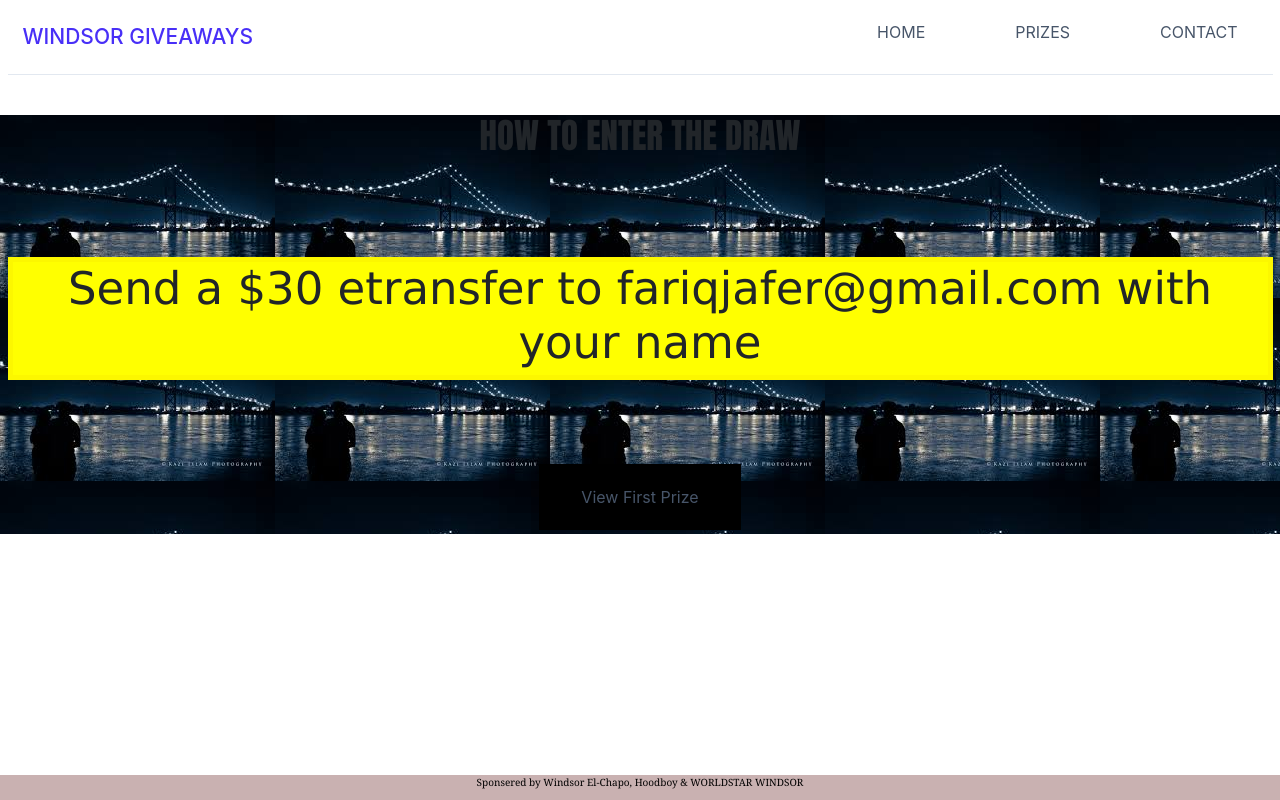
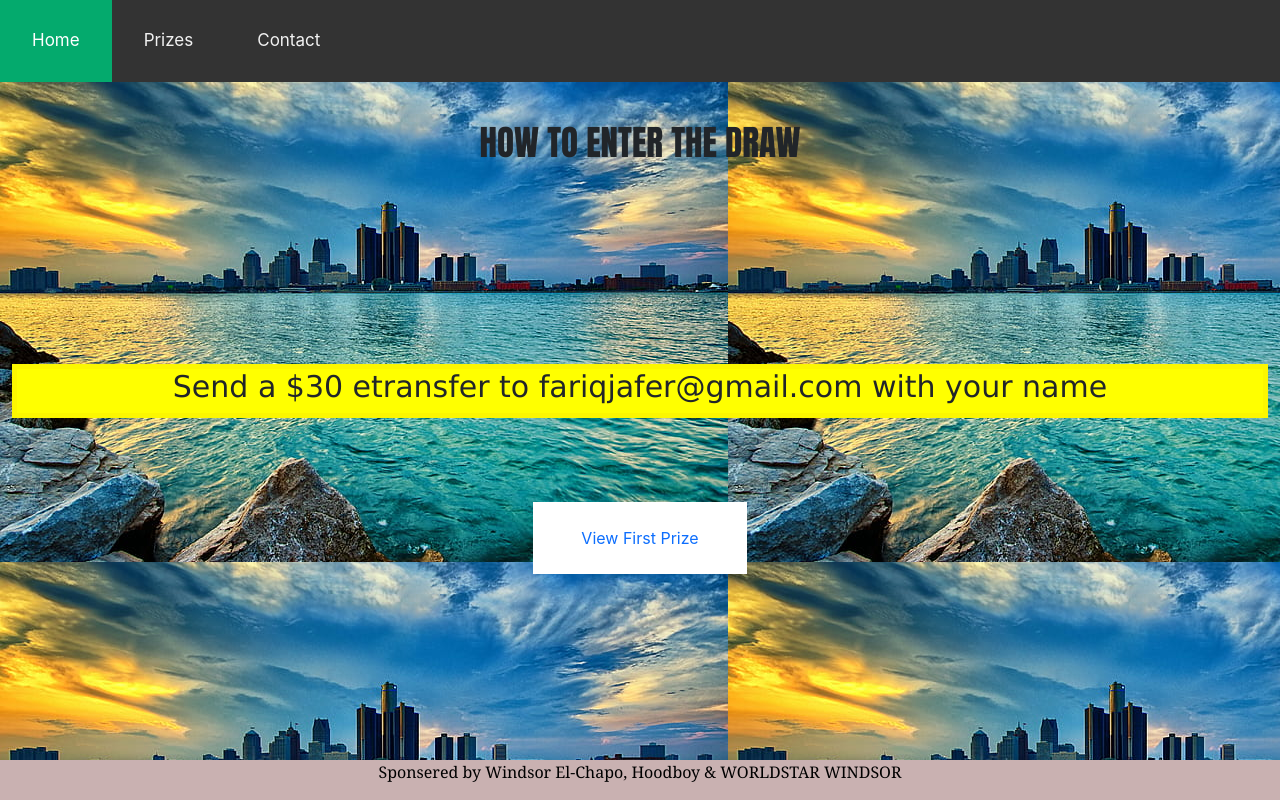
Before and after one commit to ttmgs/Giveaway, a React (Create React App) app: page / in a window 1280 px wide. Built offline with nearby package versions, Linux system fonts and the light colour scheme.

Commit message:
nav bar added;

```diff
--- a/public/index.html
+++ b/public/index.html
@@ -11,6 +11,9 @@
     />
 
     <!-- Add icon library -->
+<link rel="stylesheet" href="https://cdnjs.cloudflare.com/ajax/libs/font-awesome/4.7.0/css/font-awesome.min.css">
+
+<!-- Load an icon library to show a hamburger menu (bars) on small screens -->
 <link rel="stylesheet" href="https://cdnjs.cloudflare.com/ajax/libs/font-awesome/4.7.0/css/font-awesome.min.css">
 
     <!-- bootstrap -->
--- a/src/components/nav/nav.js
+++ b/src/components/nav/nav.js
@@ -7,19 +7,19 @@ const Nav = () => {
 	const location = useLocation();
 
 
-	function mobileMenu() {
-		document.querySelector(".hamburger").classList.toggle("active");
-		document.querySelector(".nav-menu").classList.toggle("active");
+/* Toggle between adding and removing the "responsive" class to topnav when the user clicks on the icon */
+function myFunction() {
+  var x = document.getElementById("myTopnav");
+  if (x.className === "topnav") {
+    x.className += " responsive";
+  } else {
+    x.className = "topnav";
   }
+}
+return(
 
-return(
-	<div class="container-fluid">
-<header class="header">
-        <nav class="navbar">
-            <a href="/" class="nav-logo">WINDSOR GIVEAWAYS</a>
-            <ul class="nav-menu">
-                <li class="nav-item">
-                    <a href="/" class="nav-link">
+<div class="topnav" id="myTopnav">
+  <a href="/" class="active">
   <Link
 to="/"
 className={
@@ -28,12 +28,10 @@ return(
     : "nav-link"
 }
 >
-											HOME</Link></a>
-                </li>
+    Home</Link></a>
 
-                <li class="nav-item">
-                    <a href="/prizes" class="nav-link">
 
+  <a href="/prizes">
   <Link
 to="/prizes"
 className={
@@ -42,12 +40,10 @@ return(
     : "nav-link"
 }
 >
-											PRIZES</Link></a>
-                </li>
+    Prizes</Link></a>
 
 
-                <li class="nav-item">
-                    <a href="/contact" class="nav-link">
+  <a href="/contact">
   <Link
 to="/contact"
 className={
@@ -56,18 +52,12 @@ return(
     : "nav-link"
 }
 >
+    Contact</Link></a>
 
-											CONTACT</Link></a>
-                </li>
-            </ul>
-            <div class="hamburger" onClick={mobileMenu}>
-                <span class="bar"></span>
-                <span class="bar"></span>
-                <span class="bar"></span>
-            </div>
-        </nav>
-</header>
 
+  <a href="javascript:void(0);" class="icon" onClick={myFunction}>
+    <i class="fa fa-bars"></i>
+  </a>
 </div>
 
 )
@@ -75,3 +65,22 @@ return(
 }
 
 export default Nav;
+
+
+
+
+
+
+
+
+
+
+
+{/* <Link
+to="/prizes"
+className={
+  location.pathname === "/prizes"
+    ? "nav-link active"
+    : "nav-link"
+}
+> */}
--- a/src/components/styles/home.css
+++ b/src/components/styles/home.css
@@ -1,6 +1,6 @@
 h1 {
   font-family: 'Gill Sans', 'Gill Sans MT', Calibri, 'Trebuchet MS', sans-serif;
-  font-size: 45px;
+  font-size: 30px;
 }
 
 h2 {
@@ -11,15 +11,15 @@ h2 {
 
 #box {
   text-align: center;
-  margin-top: 100px;
+  margin-top: 200px;
   border: 5px solid rgb(252, 247, 0);
   background-color: yellow;
 }
 
 .button5 {
-  background-color: white;
-  color: black;
-  border: 2px solid #ffffff;
+  background-color: rgb(139, 128, 128);
+  color: rgb(255, 255, 255);
+  border: 2px solid #ffbaba;
 }
 
 .button5:hover {
@@ -27,9 +27,9 @@ h2 {
   color: white;
 }
 .button {
-  background-color: #000000; /* Green */
+  background-color: #ffffff; /* Green */
   border: none;
-  color: white;
+  color: rgb(196, 0, 0);
   padding: 16px 32px;
   text-align: center;
   text-decoration: none;
@@ -45,5 +45,8 @@ h2 {
 }
 
 #wallpaper {
-  background-image: url('../images/images.jpg');
+  background-image: url('../images/windosr.jpg');
+  height: 100%;
+  position: fixed;
+  width: 100%;
 }
--- a/src/components/styles/nav.css
+++ b/src/components/styles/nav.css
@@ -1,103 +1,57 @@
-@import url('https://fonts.googleapis.com/css2?family=Roboto:ital,wght@0,500;1,400&display=swap');
-
-* {
-    margin: 0;
-    padding: 0;
-    box-sizing: border-box;
+/* Add a black background color to the top navigation */
+.topnav {
+  background-color: #333;
+  overflow: hidden;
 }
 
-html {
-    font-size: 62.5%;
-    font-family: 'Roboto', sans-serif;
+/* Style the links inside the navigation bar */
+.topnav a {
+  float: left;
+  display: block;
+  color: #f2f2f2;
+  text-align: center;
+  padding: 14px 16px;
+  text-decoration: none;
+  font-size: 17px;
 }
 
-li {
-    list-style: none;
+/* Change the color of links on hover */
+.topnav a:hover {
+  background-color: #ddd;
+  color: black;
 }
 
-a {
-    text-decoration: none;
-}
-.header{
-  border-bottom: 1px solid #E2E8F0;
+/* Add an active class to highlight the current page */
+.topnav a.active {
+  background-color: #04AA6D;
+  color: white;
 }
 
-.navbar {
-  display: flex;
-  justify-content: space-between;
-  align-items: center;
-  padding: 1rem 1.5rem;
-}
-.hamburger {
+/* Hide the link that should open and close the topnav on small screens */
+.topnav .icon {
   display: none;
 }
 
-.bar {
-  display: block;
-  width: 25px;
-  height: 3px;
-  margin: 5px auto;
-  -webkit-transition: all 0.3s ease-in-out;
-  transition: all 0.3s ease-in-out;
-  background-color: #101010;
-}
-.nav-menu {
-  display: flex;
-  justify-content: space-between;
-  align-items: center;
+/* When the screen is less than 600 pixels wide, hide all links, except for the first one ("Home"). Show the link that contains should open and close the topnav (.icon) */
+@media screen and (max-width: 600px) {
+  .topnav a:not(:first-child) {display: none;}
+  .topnav a.icon {
+    float: right;
+    display: block;
+  }
 }
 
-.nav-item {
-  margin-left: 5rem;
+/* The "responsive" class is added to the topnav with JavaScript when the user clicks on the icon. This class makes the topnav look good on small screens (display the links vertically instead of horizontally) */
+@media screen and (max-width: 600px) {
+  .topnav.responsive {position: relative;}
+  .topnav.responsive a.icon {
+    position: absolute;
+    right: 0;
+    top: 0;
+  }
+  .topnav.responsive a {
+    float: none;
+    display: block;
+    text-align: left;
+  }
 }
-
-.nav-link{
-  font-size: 1.6rem;
-  font-weight: 400;
-  color: #475569;
-}
-
-.nav-link:hover{
-  color: #482ff7;
-}
-
-.nav-logo {
-  font-size: 2.1rem;
-  font-weight: 500;
-  color: #482ff7;
-}
-
-
-
-
-
-
-@media only screen and (max-width: 768px) {
-  .nav-menu {
-      position: fixed;
-      left: -100%;
-      top: 5rem;
-      flex-direction: column;
-      background-color: #fff;
-      width: 100%;
-      border-radius: 10px;
-      text-align: center;
-      transition: 0.3s;
-      box-shadow:
-          0 10px 27px rgba(0, 0, 0, 0.05);
-  }
-
-  .nav-menu.active {
-      left: 0;
-  }
-
-  .nav-item {
-      margin: 2.5rem 0;
-  }
-
-  .hamburger {
-      display: block;
-      cursor: pointer;
-  }
-
-}
```
Also changed, not shown: src/components/homePage/home.js (+13 -10 lines), src/components/images/windosr.jpg (added). Lines whose indentation alone changed are shown as unchanged.
